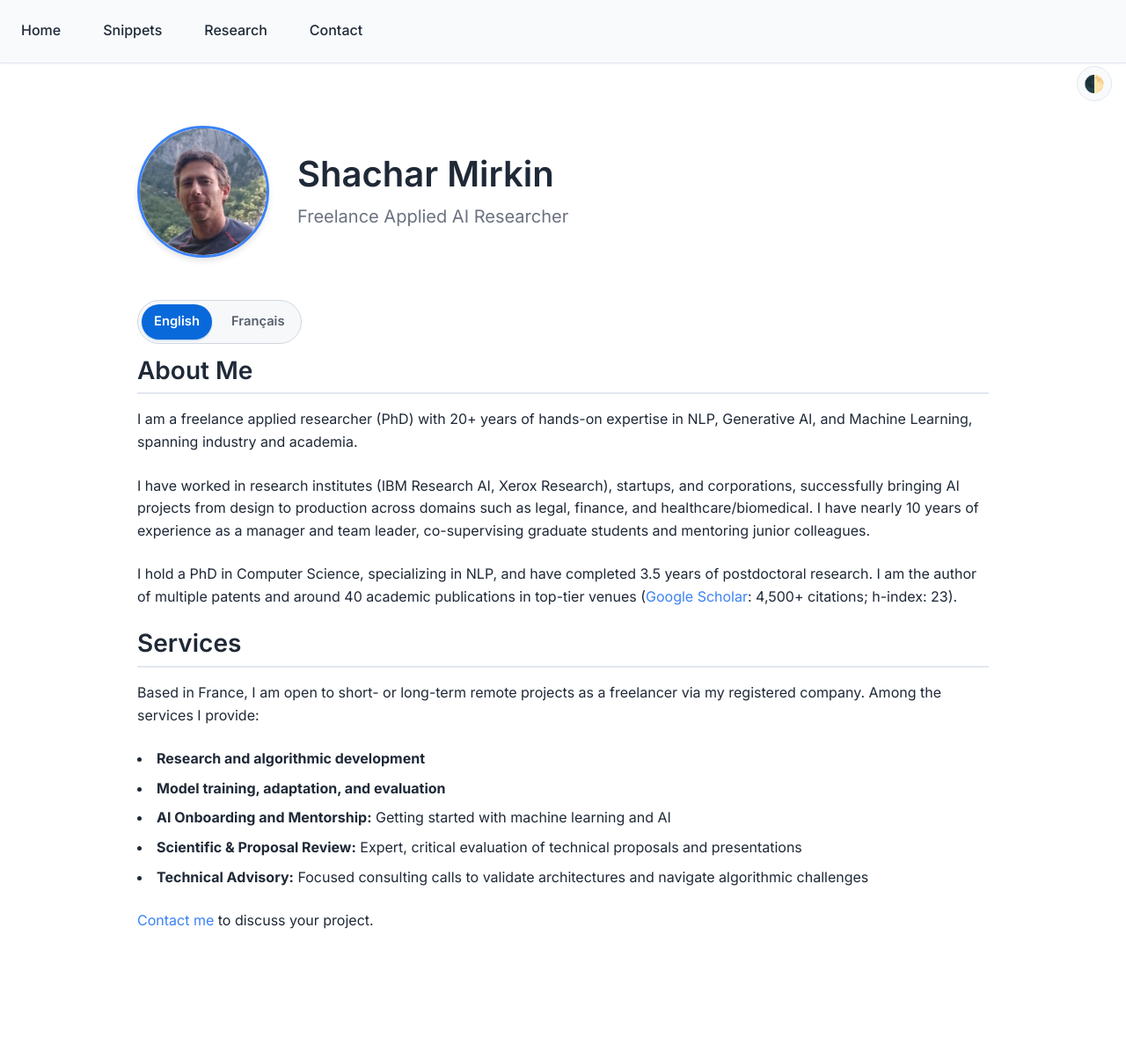
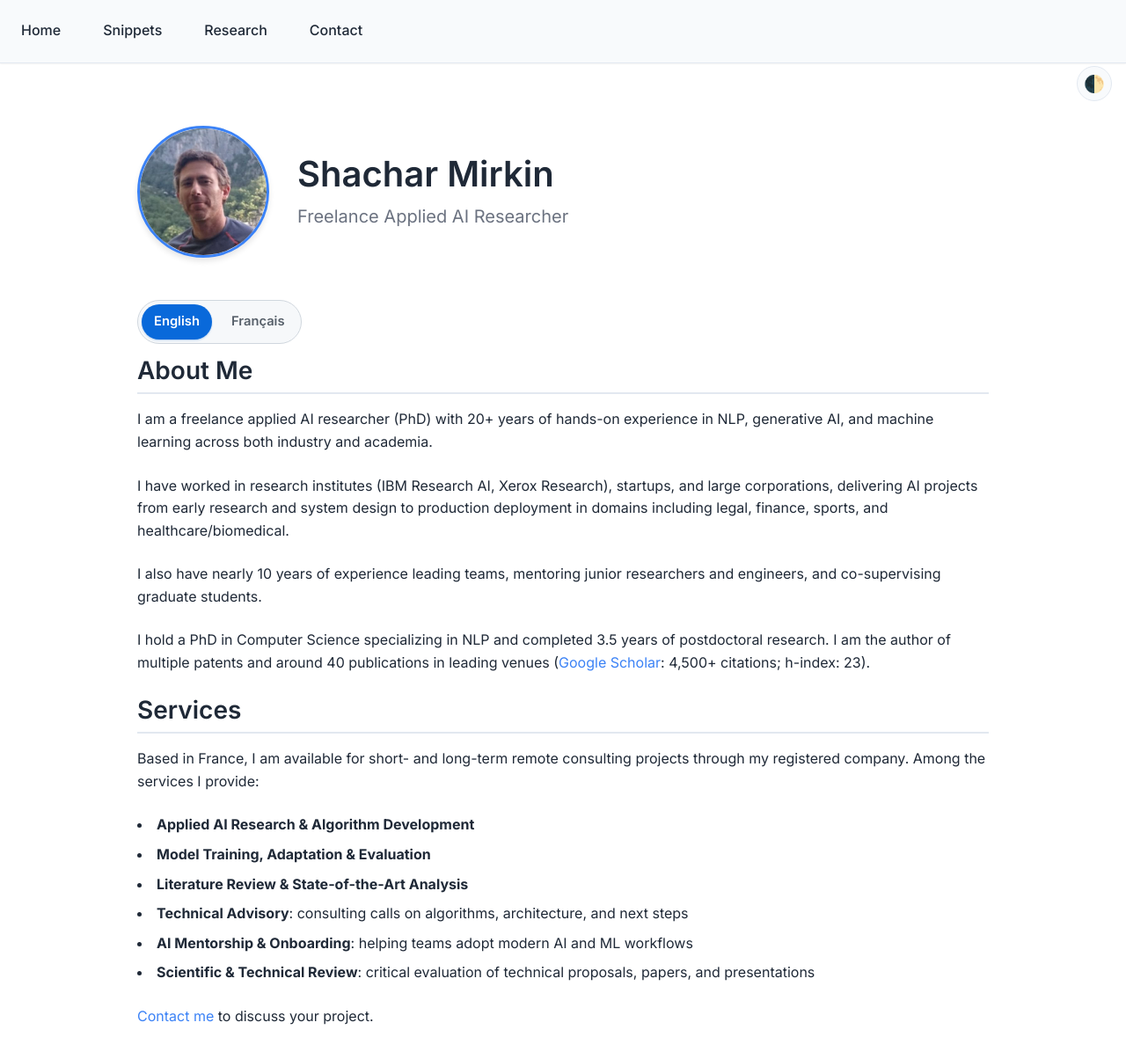
Before and after one commit to shacharmirkin/shacharmirkin.github.io, a Jekyll site: the page built from index.md, in a window 1280 px wide and 1273 px high. Shown: the top 1204 px of the window at 88% size. Built offline with Jekyll 4.4.1, drawn with Linux system fonts in a browser that asks for light colours.

Commit message:
Update Services en & fr

```diff
--- a/index.md
+++ b/index.md
@@ -1,7 +1,7 @@
 ---
 layout: default
-title: "Shachar Mirkin — Applied AI researcher (NLP, GenAI)"
-description: "Freelance applied AI researcher (PhD). NLP, generative AI, ML — industry and academia. Remote projects via registered company (France)."
+title: "Shachar Mirkin — Applied AI Researcher (NLP, GenAI)"
+description: "Freelance applied AI researcher (PhD) specializing in NLP, generative AI, and machine learning. Industry and academic expertise. Remote consulting via registered company in France."
 lang: en
 ---
 
@@ -13,24 +13,44 @@ lang: en
 
         <div>
             <h2>About Me</h2>
-            <p>I am a freelance applied researcher (PhD) with 20+ years of hands-on expertise in NLP, Generative AI, and Machine Learning, spanning industry and academia.</p>
 
-            <p>I have worked in research institutes (IBM Research AI, Xerox Research), startups, and corporations, successfully bringing AI projects from design to production across domains such as legal, finance, and healthcare/biomedical. I have nearly 10 years of experience as a manager and team leader, co-supervising graduate students and mentoring junior colleagues.</p>
+            <p>
+                I am a freelance applied AI researcher (PhD) with 20+ years of hands-on experience in NLP, generative AI, and machine learning across both industry and academia.
+            </p>
 
-            <p>I hold a PhD in Computer Science, specializing in NLP, and have completed 3.5 years of postdoctoral research. I am the author of multiple patents and around 40 academic publications in top-tier venues (<a href="https://scholar.google.com/citations?user=xsEZbOkAAAAJ&amp;hl=en">Google Scholar</a>: 4,500+ citations; h-index: 23).</p>
+            <p>
+                I have worked in research institutes (IBM Research AI, Xerox Research), startups, and large corporations, delivering AI projects from early research and system design to production deployment in domains including legal, finance, sports, and healthcare/biomedical.
+            </p>
+
+            <p>
+                I also have nearly 10 years of experience leading teams, mentoring junior researchers and engineers, and co-supervising graduate students.
+            </p>
+
+            <p>
+                I hold a PhD in Computer Science specializing in NLP and completed 3.5 years of postdoctoral research. I am the author of multiple patents and around 40 publications in leading venues (<a href="https://scholar.google.com/citations?user=xsEZbOkAAAAJ&amp;hl=en">Google Scholar</a>: 4,500+ citations; h-index: 23).
+            </p>
         </div>
 
         <div>
             <h2>Services</h2>
-            <p>Based in France, I am open to short- or long-term remote projects as a freelancer via my registered company. Among the services I provide:
+
+            <p>
+                Based in France, I am available for short- and long-term remote consulting projects through my registered company.
+                Among the services I provide:
+            </p>
+
             <ul>
-                <li><strong>Research and algorithmic development</strong></li>
-                <li><strong>Model training, adaptation, and evaluation</strong></li>
-                <li><strong>AI Onboarding and Mentorship:</strong> Getting started with machine learning and AI</li>
-                <li><strong>Scientific & Proposal Review:</strong> Expert, critical evaluation of technical proposals and presentations</li>
-                <li><strong>Technical Advisory:</strong> Focused consulting calls to validate architectures and navigate algorithmic challenges</li>
+                <li><strong>Applied AI Research & Algorithm Development</strong></li>
+                <li><strong>Model Training, Adaptation & Evaluation</strong></li>
+                <li><strong>Literature Review & State-of-the-Art Analysis</strong></li>
+                <li><strong>Technical Advisory</strong>: consulting calls on algorithms, architecture, and next steps</li>
+                <li><strong>AI Mentorship & Onboarding</strong>: helping teams adopt modern AI and ML workflows</li>
+                <li><strong>Scientific & Technical Review</strong>: critical evaluation of technical proposals, papers, and presentations</li>
             </ul>
-             <a href="{{ '/contact' | relative_url }}">Contact me</a> to discuss your project.</p>
+
+            <p>
+                <a href="{{ '/contact' | relative_url }}">Contact me</a> to discuss your project.
+            </p>
         </div>
     </div>
 </div>
```
Also changed, not shown: contact.md (+1 -0 lines), fr/index.md (+33 -8 lines).
